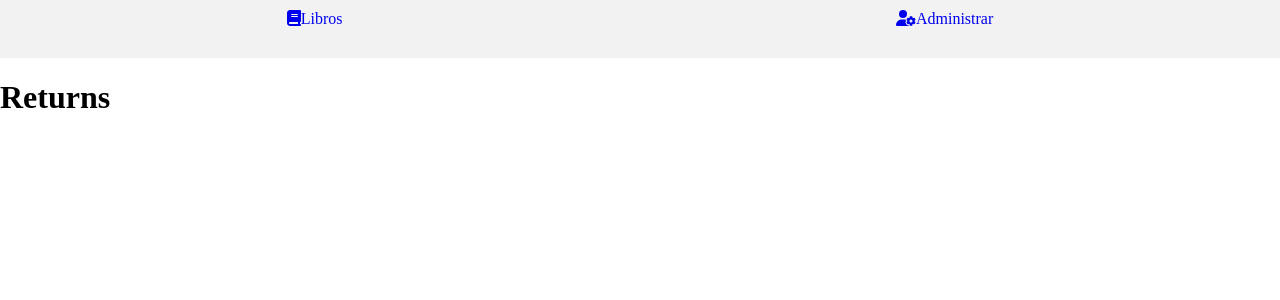
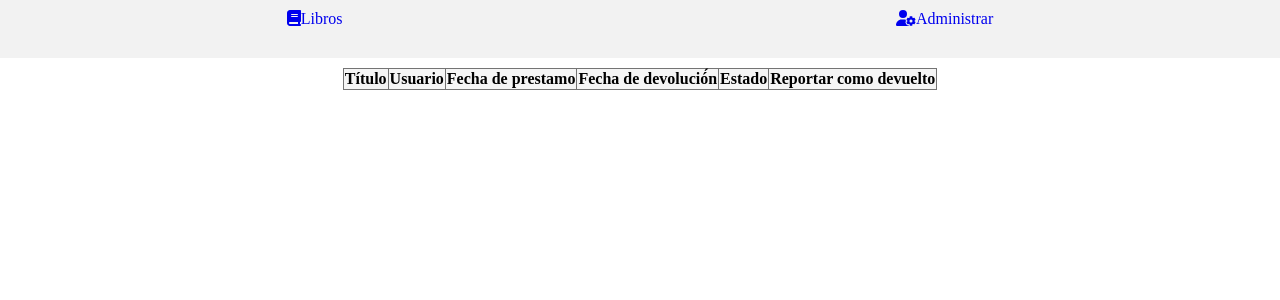
Before and after one commit to DiegoGC1822/BiblioMaster, a React (Vite) app: page /returns in a window 1280 px wide. Shown: the top 300 px of the page. Built offline with nearby package versions, Linux system fonts and the light colour scheme.

Commit message:
renovar prestamo

```diff
--- /dev/null
+++ b/src/components/ReturnAdminTable.jsx
@@ -0,0 +1,56 @@
+import { useLoansContext } from "../contexts/loansContext"
+import { useBooksContext } from "../contexts/booksContext"
+import { useUsersContext } from "../contexts/usersContext"
+
+
+export const ReturnAdminTable = () => {
+    const { loans, setLoans } = useLoansContext()
+    const { books } = useBooksContext()
+    const { users } = useUsersContext()
+    const actualLoans = loans.filter(loan => loan.state === "Accepted" || loan.state === "Renewed")
+
+    const handleReturn = (loanId) => {
+        setLoans(prevLoans =>
+            prevLoans.map(loan =>
+                loan.id === loanId ? { ...loan, state: "Returned" } : loan
+            )
+        )
+    }
+
+    const renderLoans = () => {
+        return actualLoans.map(loan => {
+            const book = books.find(book => book.id === loan.bookId)
+            const user = users.find(user => user.id === loan.userId)
+            return (
+                <tr key={loan.id}>
+                    <td>{book ? book.title : ""}</td>
+                    <td>{user ? user.username : ""}</td>
+                    <td>{loan.loanDate}</td>
+                    <td>{loan.returnDate}</td>
+                    <td>{loan.state}</td>
+                    <td>
+                        <button onClick={() => handleReturn(loan.id)}>Devuelto</button>
+                    </td>
+                </tr>
+            )
+        })
+    }
+
+    return (
+        <table>
+            <thead>
+                <tr>
+                    <th>Título</th>
+                    <th>Usuario</th>
+                    <th>Fecha de prestamo</th>
+                    <th>Fecha de devolució́n</th>
+                    <th>Estado</th>
+                    <th>Reportar como devuelto</th>
+                </tr>
+            </thead>
+            <tbody>
+                {renderLoans()}
+            </tbody>
+        </table>
+    )
+}
--- a/src/pages/Returns.jsx
+++ b/src/pages/Returns.jsx
@@ -1,10 +1,12 @@
 import { Header } from "../components/Header"
+import { ReturnAdminTable } from "../components/ReturnAdminTable"
 
 export const Returns = () => {
+
     return (
         <div>
             <Header/>
-            <h1>Returns</h1>
+            <ReturnAdminTable/>
         </div>
     )
 }
```
